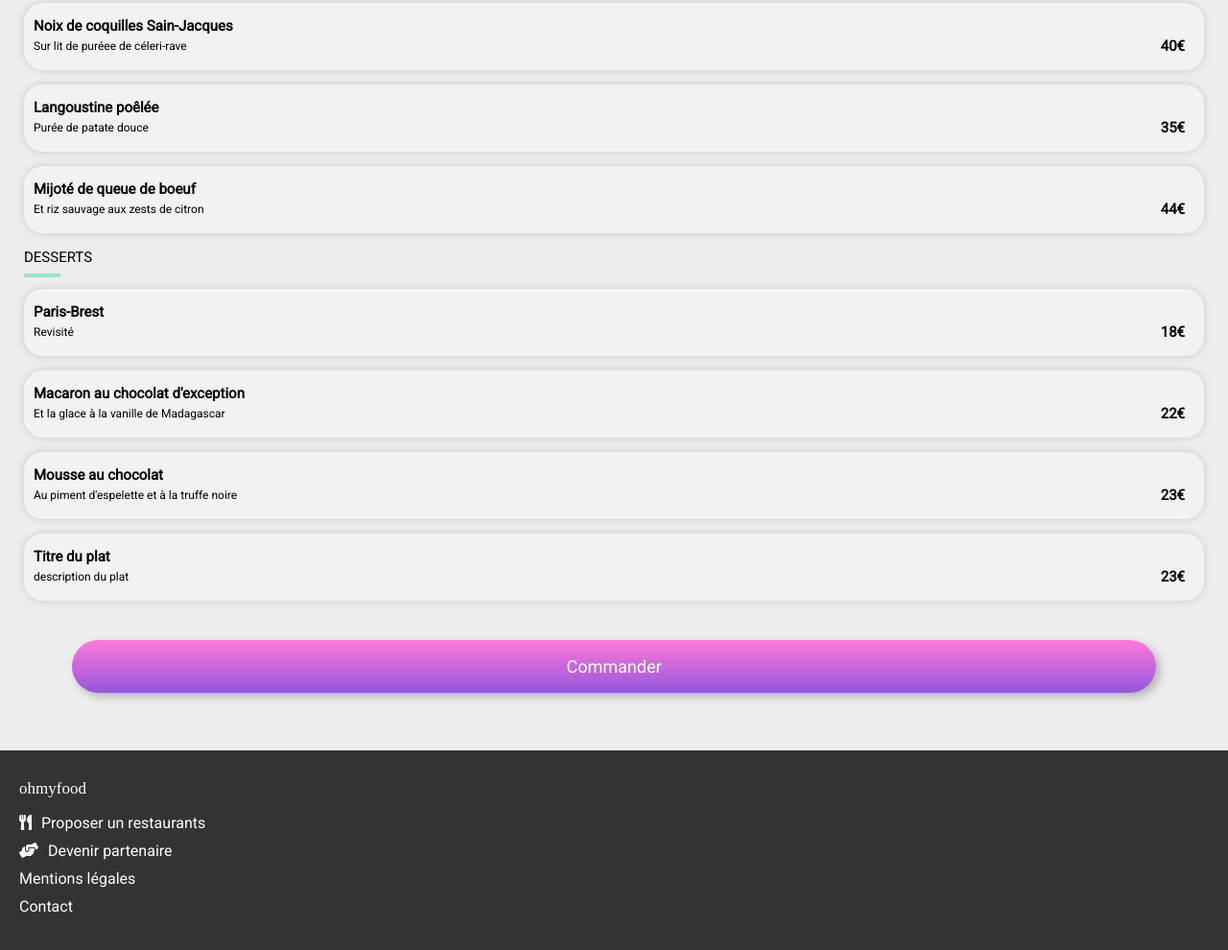
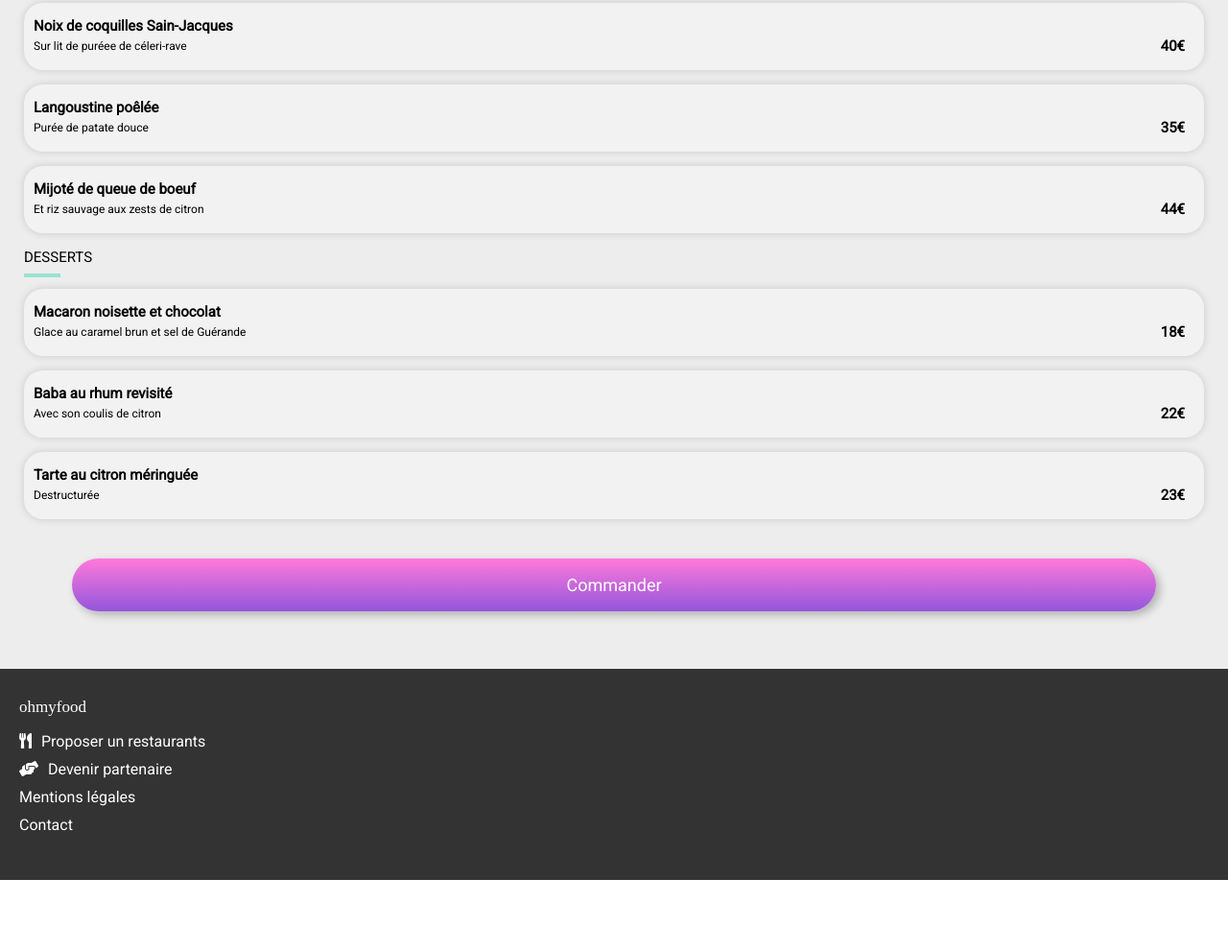
Before and after one commit to DamDevToo/RodriguezDamien_3_30082021, a website: page la-note-enchantee.html in a window 1280 px wide. Shown: the part 791-1781 px from the top of the page at 96% size. After the commit the page ends 1708 px from the top, so only its background shows below. Drawn offline with Linux system fonts and the light colour scheme; a web font is replaced by a local one.

Commit message:
m- dessert modif

```diff
--- a/la-note-enchantee.html
+++ b/la-note-enchantee.html
@@ -117,8 +117,8 @@
                             <ul>
                                 <li>
                                     <div>
-                                        <h3>Paris-Brest</h3>
-                                        <p>Revisité</p>
+                                        <h3>Macaron noisette et chocolat</h3>
+                                        <p>Glace au caramel brun et sel de Guérande</p>
                                     </div>
                                     <div>
                                         <span>18€</span>
@@ -127,8 +127,8 @@
                                 </li>
                                 <li>
                                     <div>
-                                        <h3>Macaron au chocolat d'exception</h3>
-                                        <p>Et la glace à la vanille de Madagascar</p>
+                                        <h3>Baba au rhum revisité</h3>
+                                        <p>Avec son coulis de citron</p>
                                     </div>
                                     <div>
                                         <span>22€</span>
@@ -137,18 +137,8 @@
                                 </li>
                                 <li>
                                     <div>
-                                        <h3>Mousse au chocolat</h3>
-                                        <p>Au piment d'espelette et à la truffe noire</p>
-                                    </div>
-                                    <div>
-                                        <span>23€</span>
-                                    </div>
-
-                                </li>
-                                <li>
-                                    <div>
-                                        <h3>Titre du plat</h3>
-                                        <p>description du plat</p>
+                                        <h3>Tarte au citron méringuée</h3>
+                                        <p>Destructurée</p>
                                     </div>
                                     <div>
                                         <span>23€</span>
```
